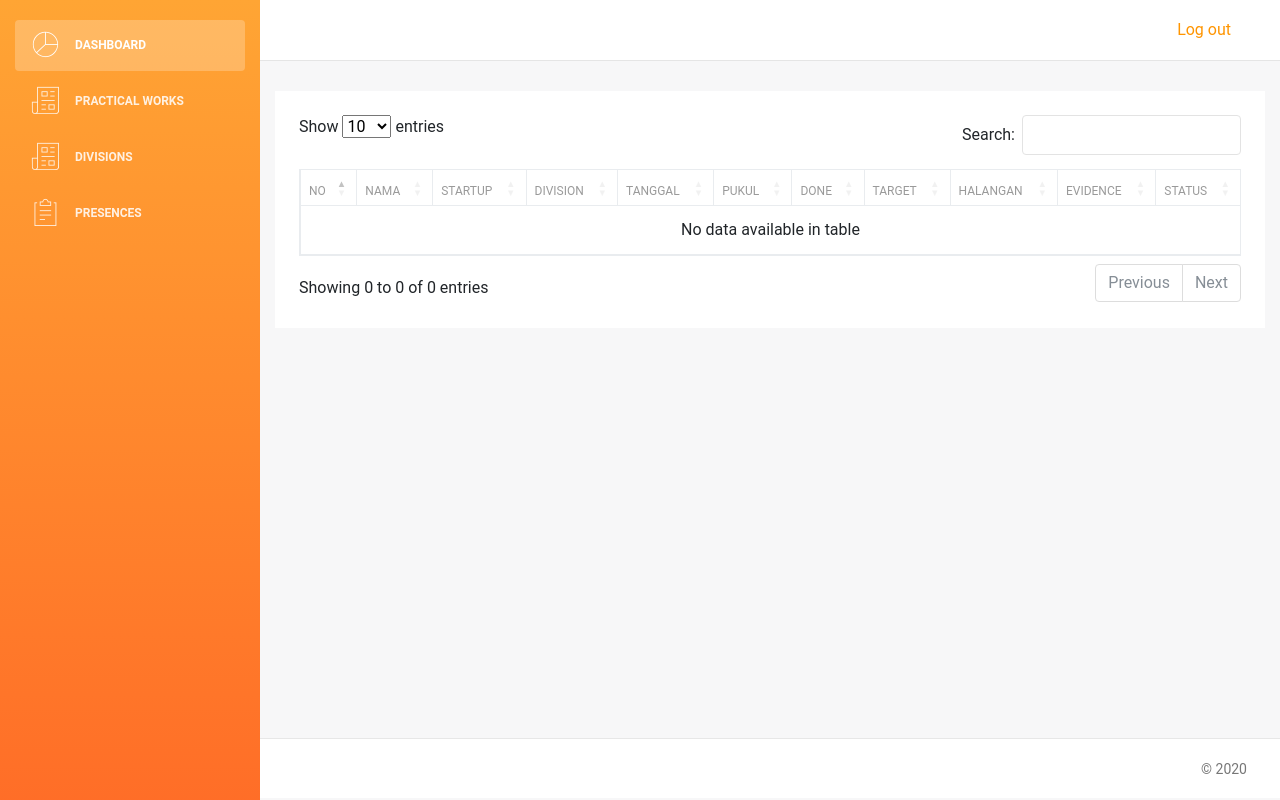
After one commit to zasiem/si-japra, a CodeIgniter 4 app: template app/Views/admins/all-presence.php in a window 1280 px wide. The commit adds this page. Run offline with PHP 8.4 and a stand-in for CodeIgniter, Linux system fonts and the light colour scheme; the template is opened without the code that fills it, so the values that code supplies are empty; some libraries are stand-ins or nearby versions.

Commit message:
add: show all presence in admin

```diff
--- a/app/Config/Routes.php
+++ b/app/Config/Routes.php
@@ -45,6 +45,7 @@ $routes->post('/presence/input', 'PresenceController::presence');
 
 //admin
 $routes->get('/dashboard', 'HomeController::dashboardIndex');
+$routes->get('/all-presences', 'PresenceController::all_presence');
 // $routes->get('/practical-works', 'PracticalWorkController::index');
 // $routes->get('/divisions', 'DivisionController::index');
 
--- /dev/null
+++ b/app/Views/admins/all-presence.php
@@ -0,0 +1,57 @@
+<!DOCTYPE html>
+<html lang="en">
+<head>
+  <?php echo view('admins/partials/header') ?>
+</head>
+<body>
+  <div class="wrapper">
+    <?php echo view('admins/partials/sidebar') ?>
+    <div class="main-panel">
+      <?php echo view('admins/partials/navbar') ?>
+      <div class="content">
+        <div class="container-fluid">
+          <div class="row">
+            <div class="col-sm-12 p-4" style="overflow:auto; background-color:white">
+              <table id="datatable" class="table table-bordered" style="width:100%;">
+                <thead>
+                  <tr>
+                    <th>No</th>
+                    <th>Nama</th>
+                    <th>Startup</th>
+                    <th>Division</th>
+                    <th>Tanggal</th>
+                    <th>Pukul</th>
+                    <th>Done</th>
+                    <th>Target</th>
+                    <th>Halangan</th>
+                    <th>Evidence</th>
+                    <th>Status</th>
+                  </tr>
+                </thead>
+                <tbody>
+                  <?php foreach($presences as $index => $presence) : ?>
+                    <tr>
+                      <td><?= $index+1 ?></td>
+                      <td><?= $presence['name'] ?></td>
+                      <td><?= $presence['startup'] ?></td>
+                      <td><?= $presence['division'] ?></td>
+                      <td><?= date("d-m-Y",strtotime($presence['created_at'])); ?></td>
+                      <td><?= date("H:i:s",strtotime($presence['created_at'])); ?></td>
+                      <td><?= nl2br($presence['dones']) ?></td>
+                      <td><?= nl2br($presence['goals']) ?></td>
+                      <td><?= nl2br($presence['resistances']) ?></td>
+                      <td><?= nl2br($presence['evidences']) ?></td>
+                      <td class="font-weight-bold"><?= $presence['is_late'] == 1 ? "Terlambat" : "Tepat Waktu" ?></td>
+                    </tr>
+                  <?php endforeach ?>
+                </tbody>
+              </table>
+            </div>
+          </div>
+        </div>
+      </div>
+      <?php echo view('admins/partials/footer') ?>
+    </div>
+  </div>
+</body>
+</html>
--- a/app/Views/admins/partials/footer.php
+++ b/app/Views/admins/partials/footer.php
@@ -11,3 +11,19 @@
     </nav>
   </div>
 </footer>
+
+<!-- Optional JavaScript -->
+<!-- jQuery first, then Popper.js, then Bootstrap JS -->
+<script src="https://code.jquery.com/jquery-3.5.1.slim.min.js"></script>
+<script src="https://cdn.jsdelivr.net/npm/popper.js@1.16.0/dist/umd/popper.min.js" ></script>
+<script src="https://stackpath.bootstrapcdn.com/bootstrap/4.5.0/js/bootstrap.min.js"></script>
+
+<!-- datatables -->
+<script src="https://cdn.datatables.net/1.10.21/js/jquery.dataTables.min.js" ></script>
+<script src="https://cdn.datatables.net/1.10.21/js/dataTables.bootstrap4.min.js"></script>
+
+<script type="text/javascript">
+$(document).ready(function() {
+  $('#datatable').DataTable();
+} );
+</script>
--- a/app/Views/admins/partials/header.php
+++ b/app/Views/admins/partials/header.php
@@ -10,3 +10,5 @@
 <link href="<?php echo base_url('assets/css/light-bootstrap-dashboard.css?v=2.0.0'); ?>" rel="stylesheet" />
 <!-- CSS Just for demo purpose, don't include it in your project -->
 <link href="<?php echo base_url('assets/css/demo.css'); ?>" rel="stylesheet" />
+<!-- datatable -->
+<link rel="stylesheet" href="https://cdn.datatables.net/1.10.21/css/dataTables.bootstrap4.min.css">
--- a/app/Views/admins/partials/navbar.php
+++ b/app/Views/admins/partials/navbar.php
@@ -9,8 +9,8 @@
     <div class="collapse navbar-collapse justify-content-end" id="navigation">
       <ul class="navbar-nav ml-auto">
         <li class="nav-item">
-          <p class="nav-link">
-            <span class="no-icon"><?php session('username') ?></span>
+          <p class="nav-link text-warning">
+            <span class="no-icon"><?= session()->name ?></span>
           </p>
         </li>
         <li class="nav-item">
```
Also changed, not shown: app/Controllers/PresenceController.php (+12 -0 lines), app/Models/Presence.php (+10 -0 lines).
